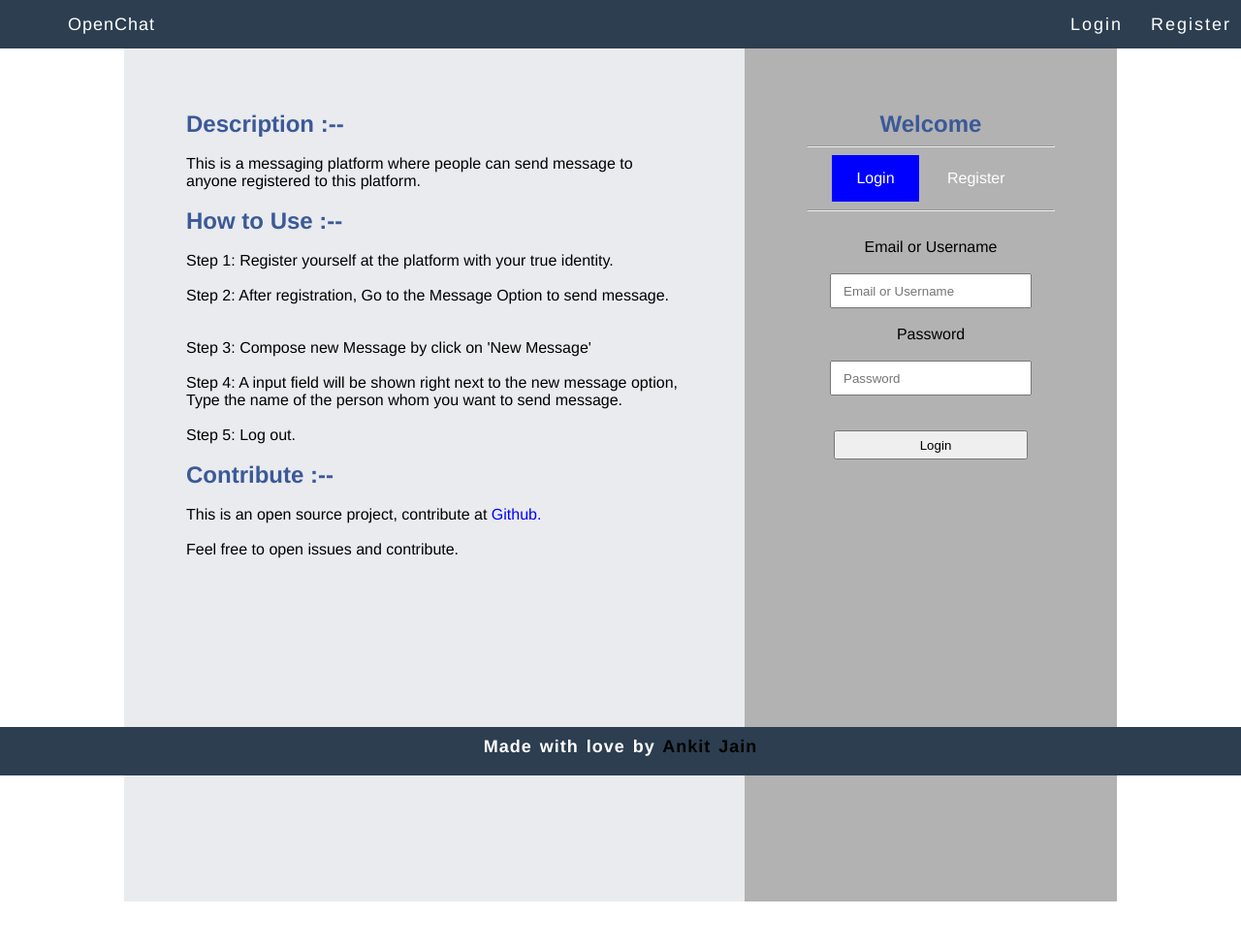
After one commit to ankitjain28may/openchat, a PHP site: page /openchat/ in a window 1280 px wide. The commit adds this page. Shown: the whole page at 97% size. Run offline with PHP 8.4, Linux system fonts and the light colour scheme.

Commit message:
Done branching and front-end of index.php

```diff
--- a/change.php
+++ b/ajax/change.php
@@ -1,5 +1,5 @@
 <?php
-require_once 'database.php';
+require_once '../database.php';
 session_start();
 if(isset($_SESSION['start']) && isset($_POST['q']))
 {
@@ -75,6 +75,6 @@ if(isset($_SESSION['start']) && isset($_POST['q']))
 	}
 }
 else{
-	header('Location:login.php');
+	header('Location:../login.php');
 }
 ?>
--- a/chat.php
+++ b/ajax/chat.php
@@ -1,5 +1,5 @@
 <?php
-require_once 'database.php';
+require_once '../database.php';
 session_start();
 if(isset($_SESSION['start']) && isset($_POST['q']))
 {
@@ -63,6 +63,6 @@ if(isset($_SESSION['start']) && isset($_POST['q']))
 	}
 }
 else{
-	header('Location:login.php');
+	header('Location:../login.php');
 }
 ?>
--- a/reply.php
+++ b/ajax/reply.php
@@ -1,5 +1,5 @@
 <?php
-require_once 'database.php';
+require_once '../database.php';
 session_start();
 $connect = mysqli_connect(DB_HOST, DB_USER, DB_PASSWORD, DB_NAME);
 if(isset($_SESSION['start']) && isset($_POST['q']))
--- a/suggestion.php
+++ b/ajax/suggestion.php
@@ -1,5 +1,5 @@
 <?php
-require_once 'database.php';
+require_once '../database.php';
 session_start();
 if(isset($_SESSION['start']) && isset($_REQUEST['q']))
 {
--- /dev/null
+++ b/css/index.css
@@ -0,0 +1,140 @@
+html,body,div,ul,li,a,p,h1,h2,h3,h4,h5,h6{
+	margin: 0;
+	padding: 0;
+	box-sizing:border-box;
+}
+body {
+	font-family: 'Helvetica Neue', sans-serif;
+	height: 100%;
+	width: 100%;
+	position: absolute;
+	background-color: #FFF;
+}
+h1,h2,h3,h4 {
+	color: #3B5998;
+}
+ul {
+	text-decoration: none;
+	list-style-type: none;
+}
+a {
+	text-decoration: none;
+	color:white;
+	cursor: pointer;
+}
+
+.header {
+	position: fixed;
+	width: 100%;
+	height: 50px;
+	background-color: #2c3e50;
+	/*padding: 1%;*/
+}
+.header ul li {
+	display: inline-block;
+	letter-spacing: 2px;
+
+}
+.header ul li a{
+	display: block;
+	padding: 15px 10px;
+}
+.nav-right {
+	float: right;
+	margin: 0;
+	font-size: 18px;
+	text-transform: capitalize;
+	letter-spacing: 1px;
+	word-spacing: 3px;
+}
+#brand {
+	font-size: 18px;
+	color: white;
+	text-decoration: none;
+	margin-left: 50px;
+	padding: 15px 20px;
+	float: left;
+	text-transform: capitalize;
+	letter-spacing: 1px;
+	/*word-spacing: 3px;*/
+}
+#brand:hover {
+	background-color:  rgba(0,0,0,0.3);
+}
+.header ul li a:hover{
+	background-color:  rgba(0,0,0,0.3);
+
+}
+.index_sidebar {
+	margin: 50px 0 50px 10%;
+	width:50%;
+	height: 110%;
+	background-color: #e9ebee;
+	float: left;
+	padding: 5%;
+}
+.index_sidebar a h2 p ul li {
+	color: black;
+}
+.index_main {
+	margin: 50px 10% 50px 0;
+	width: 30%;
+	height: 110%;
+	float: right;
+	background-color: rgba(0,0,0,0.3);
+	padding: 5%;
+	text-align: center;
+}
+.footer {
+	width: 100%;
+	height: 50px;
+	background-color: #2c3e50;
+	position: fixed;
+	bottom: 0;
+}
+.footer_text {
+	text-align: center;
+	font-size: 18px;
+	color: white;
+	word-spacing: 2px;
+	letter-spacing: 1px;
+	padding: 10px;
+}
+.footer_text a {
+	color: black;
+}
+p > a {
+	color: blue;
+}
+.choose li{
+	display: inline-block;
+	padding: 5px 15px;
+}
+.choose li a {
+	display: block;
+	padding: 10px;
+}
+.login {
+	width: 100%;
+	height: 100%;
+	float: left;
+	padding: 20px;
+	text-align: center;
+	/*border: 1px solid #e9ebee;*/
+	/*background-color: transparent;*/
+    /*box-shadow: 10px 8px 16px 0px rgba(0, 0, 0, 0.3);*/
+}
+form input {
+	width: 200px;
+	height: 30px;
+	text-indent: 10px;
+}
+.after_login {
+	margin: 50px 10% 50px 0;
+	width: 30%;
+	height: 110%;
+	float: right;
+	background-color: rgba(0,0,0,0.3);
+	padding: 5%;
+	text-align: center;
+}
--- /dev/null
+++ b/index.php
@@ -0,0 +1,119 @@
+<?php
+session_start();
+?>
+<!DOCTYPE html>
+<html>
+	<head>
+		<meta charset="UTF-8">
+		<title>OpenChat</title>
+		<link rel="stylesheet" href="css/index.css">
+	</head>
+	<body onload="login()">
+
+		<!-- header -->
+
+		<div class="header">
+			<a id="brand" href="#">OpenChat</a>
+			<ul class="nav-right">
+				<?php if(isset($_SESSION['start']))
+				{
+				?>
+				<li><a href="account.php">Account</a></li>
+				<li><a href="message.php">Message</a></li>
+				<li><a href="registration-module/class.logout.php">Log out</a></li>
+				<?php
+				}
+				else
+				{
+				?>
+				<li><a href="login.php">Login</a></li>
+				<li><a href="register.php">Register</a></li>
+				<?php
+				}
+				?>
+			</ul>
+		</div>
+
+		<!-- sidebar -->
+
+		<div class="index_sidebar">
+			<h2>Description :--</h2><br>
+			<p>This is a messaging platform where people can send message to anyone registered to this platform.</p>
+			<br>
+ 			<h2>How to Use :--</h2>
+			<ul>
+				<li>Step 1: Register yourself at the platform with your true identity. </li><br>
+				<li>Step 2: After registration, Go to the Message Option to send message.</li><br>
+				<li>Step 3: Compose new Message by click on 'New Message'</li><br>
+				<li>Step 4: A input field will be shown right next to the new message option, Type the name of the person whom you want to send message.</li><br>
+				<li>Step 5: Log out.</li><br>
+			</ul>
+			<h2>Contribute :--</h2><br>
+			<p>
+				This is an open source project, contribute at <a href="http://www.github.com/ankitjain28may/openchat">Github.</a><br><br>
+				Feel free to open issues and contribute.
+			</p>
+		</div>
+
+		<!-- Main -->
+		<?php if(empty($_SESSION['start']))
+		{
+		?>
+		<div class="index_main">
+            <h2 class="title">Welcome</h2>
+            <hr>
+            <ul class="choose">
+                <li id="login" onclick="login()"><a href="#login">Login</a></li>
+                <li id="register" onclick="register()"><a href="#register">Register</a></li>
+            </ul>
+            <hr>
+            <div class="login">
+            	<form method="post" action="login.php">
+                    <label>Email or Username</label><br><br>
+                    <input type="text" name="login" placeholder="Email or Username"><br><br>
+                    <label>Password</label><br><br>
+                    <input type="password" name="password" placeholder="Password"><br><br><br>
+                    <input type="submit" name="submit" value="Login">
+                </form>
+            </div>
+            <div class="register">
+            	<form method="post" action="register.php">
+                    <label>Your Name</label><br><br>
+                    <input type="text" name="name" placeholder="Name"><br><br>
+                    <label>Email</label><br><br>
+                    <input type="email" name="email" placeholder="Email id"><br><br>
+                    <label>Username</label><br><br>
+                    <input type="text" name="username" placeholder="Username"><br><br>
+                    <label>Mobile No.</label><br><br>
+                    <input type="text" name="mob" placeholder="99******00"><br><br>
+                    <label>Password</label><br><br>
+                    <input type="password" name="password" placeholder="Password"><br><br><br>
+                    <input type="submit" name="submit" value="Register">
+                </form>
+            </div>
+		</div>
+		<?php
+		}
+		else
+		{
+		?>
+		<div class="after_login"><h2>Check out your latest messages and keep enjoying and exploring</h2></div>
+		<?php
+		}
+		?>
+
+
+		<!-- Footer -->
+
+		<div class="footer">
+			<h3 class="footer_text">Made with love by <a href="#">Ankit Jain</a></h3>
+		</div>
+
+
+
+
+
+	</body>
+	<script type="text/javascript" src="js/main.js"></script>
+	<script type="text/javascript" src="js/jquery-3.0.0.min.js"></script>
+</html>
--- /dev/null
+++ b/js/main.js
@@ -0,0 +1,18 @@
+function login()
+{
+	$(document).ready(function(){
+		$(".login").show();
+		$("#login").css("background-color","blue");
+		$(".register").hide();
+		$("#register").css("background-color","inherit");
+	});
+}
+function register()
+{
+	$(document).ready(function(){
+		$(".register").show();
+		$("#register").css("background-color","blue");
+		$(".login").hide();
+		$("#login").css("background-color","inherit");
+	});
+}
--- a/message.php
+++ b/message.php
@@ -9,7 +9,7 @@ if(isset($_SESSION['start']) and empty($_GET['user']))
 	<head>
 		<meta charset="UTF-8">
 		<title>Messages</title>
-		<link rel="stylesheet" href="CSS/style.css">
+		<link rel="stylesheet" href="css/style.css">
 	 	<!-- <link rel="stylesheet" href="css/font-awesome-4.6.2/css/font-awesome.min.css">		 -->
 	</head>
 	<body onload="init(0)">
@@ -66,8 +66,8 @@ if(isset($_SESSION['start']) and empty($_GET['user']))
 
 
 	</body>
-	<script type="text/javascript" src="index.js"></script>
-	<script type="text/javascript" src="jquery-3.0.0.min.js"></script>
+	<script type="text/javascript" src="js/index.js"></script>
+	<script type="text/javascript" src="js/jquery-3.0.0.min.js"></script>
 </html>
 
 <?php
```
Also changed, not shown: js/index.js (renamed from index.js, +5 -5 lines), js/jquery-3.0.0.min.js (renamed from jquery-3.0.0.min.js), sql/chat.SQL (renamed from chat.SQL).
